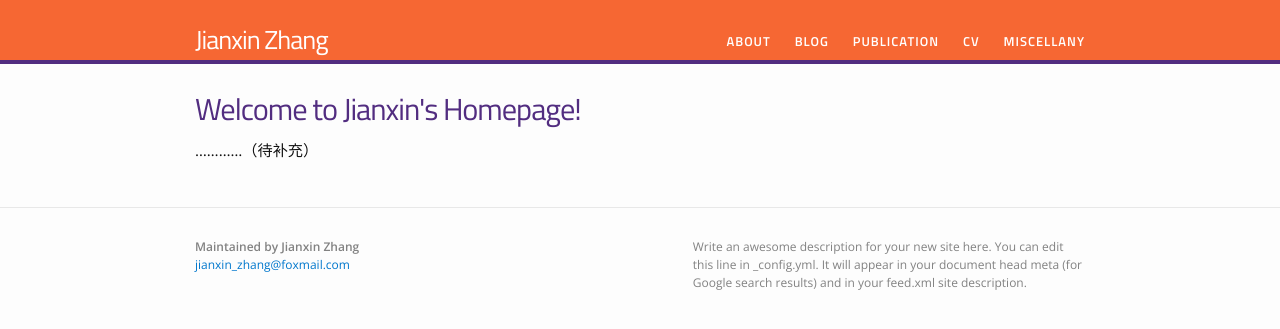
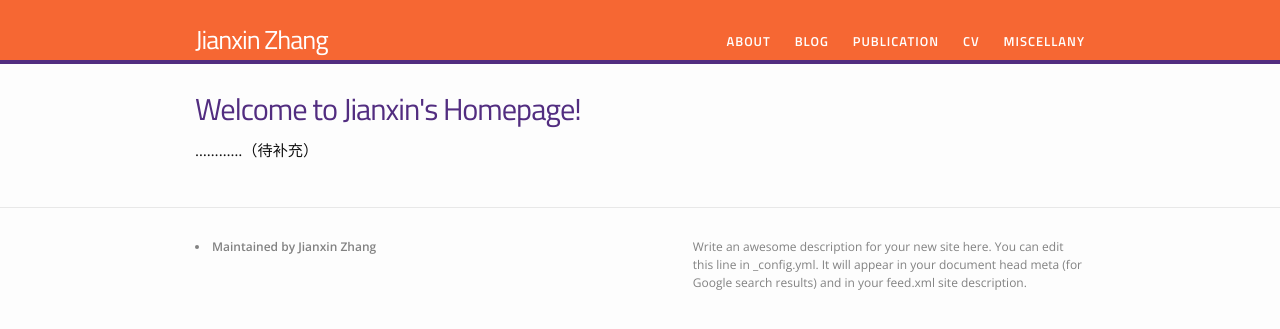
Before and after one commit to 0ZJX0/0ZJX0.github.io, a Jekyll site: the page built from index.html, in a window 1280 px wide. Shown: the top 329 px of the page. Built offline with Jekyll 4.4.1, drawn with Linux system fonts in a browser that asks for light colours.

Commit message:
Update footer.html

```diff
--- a/_includes/footer.html
+++ b/_includes/footer.html
@@ -5,12 +5,9 @@
 <!--     <h2 class="footer-heading">{{ site.title }}</h2> -->
 
     <div class="footer-col-wrapper">
+
       <div class="footer-col  footer-col-1">
-        <ul class="contact-list">
           <li><strong> Maintained by Jianxin Zhang </strong></li>
-
-          <li><a href="mailto:{{ site.email }}">{{ site.email }}</a></li>
-        </ul>
       </div>
 
       <div class="footer-col  footer-col-2">
@@ -50,6 +47,7 @@
          <p class="text">
 {{ site.description }}
       </div>
+
     </div>
 
   </div>
```
